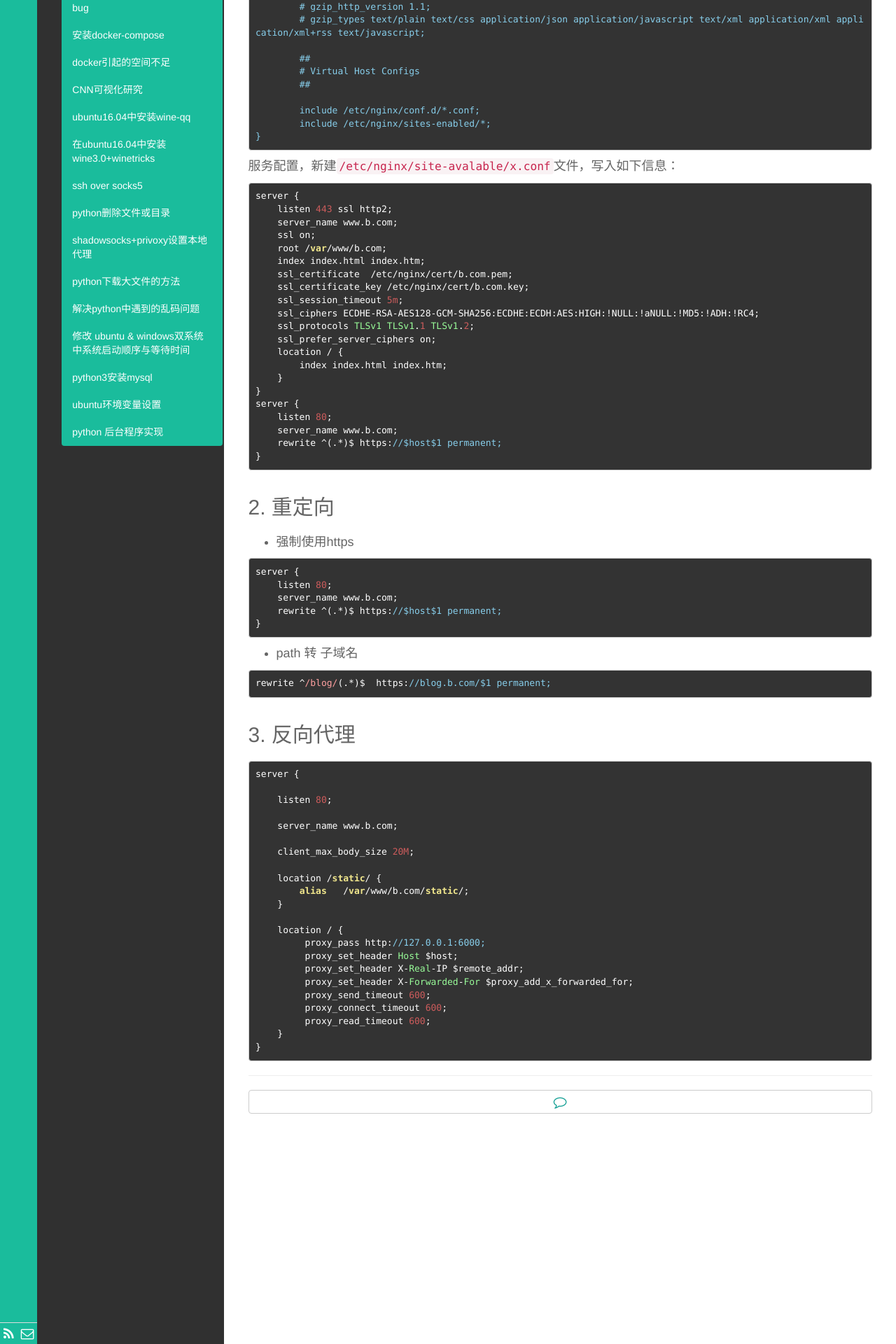
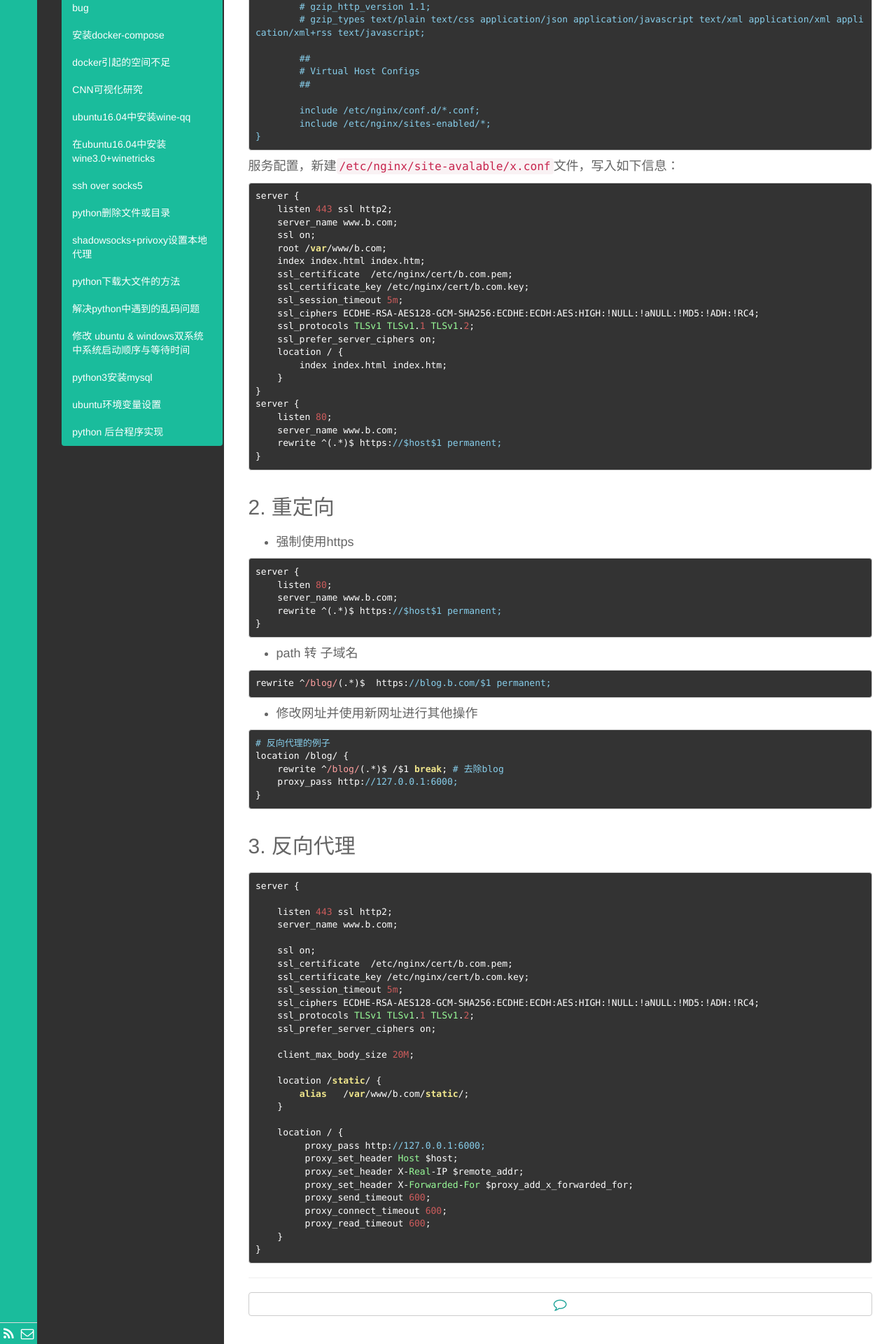
Before and after one commit to fengrk/frkhit.github.io, a Jekyll site: the page built from _posts/blog/2019-06-13-nginx_setting.md, in a window 1280 px wide. Shown: the part 1417-3337 px from the top of the page at 70% size. Built offline with Jekyll 4.4.1, drawn with Linux system fonts in a browser that asks for light colours; Markdown is read by kramdown in place of the engine named in the settings.

Commit message:
nginx： url改写

````diff
--- a/_posts/blog/2019-06-13-nginx_setting.md
+++ b/_posts/blog/2019-06-13-nginx_setting.md
@@ -130,14 +130,31 @@ server {
 rewrite ^/blog/(.*)$  https://blog.b.com/$1 permanent;
 ```
 
+- 修改网址并使用新网址进行其他操作
+
+```
+# 反向代理的例子
+location /blog/ {
+    rewrite ^/blog/(.*)$ /$1 break; # 去除blog
+    proxy_pass http://127.0.0.1:6000;
+}
+```
+
 ## 3. 反向代理
 
 ```
 server {
 
-    listen 80;
+    listen 443 ssl http2;
+    server_name www.b.com;
 
-    server_name www.b.com;
+    ssl on;
+    ssl_certificate  /etc/nginx/cert/b.com.pem;
+    ssl_certificate_key /etc/nginx/cert/b.com.key;
+    ssl_session_timeout 5m;
+    ssl_ciphers ECDHE-RSA-AES128-GCM-SHA256:ECDHE:ECDH:AES:HIGH:!NULL:!aNULL:!MD5:!ADH:!RC4;
+    ssl_protocols TLSv1 TLSv1.1 TLSv1.2;
+    ssl_prefer_server_ciphers on;
 
     client_max_body_size 20M;
 
````
